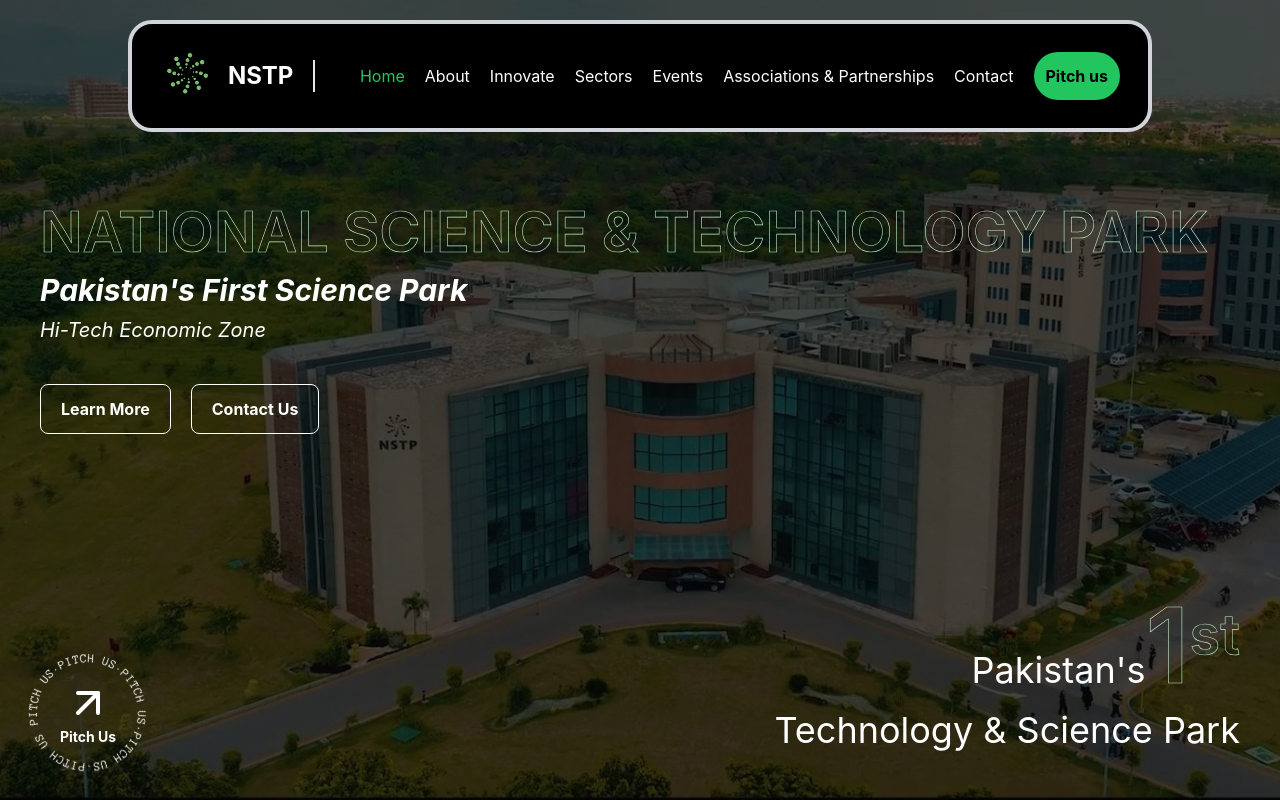
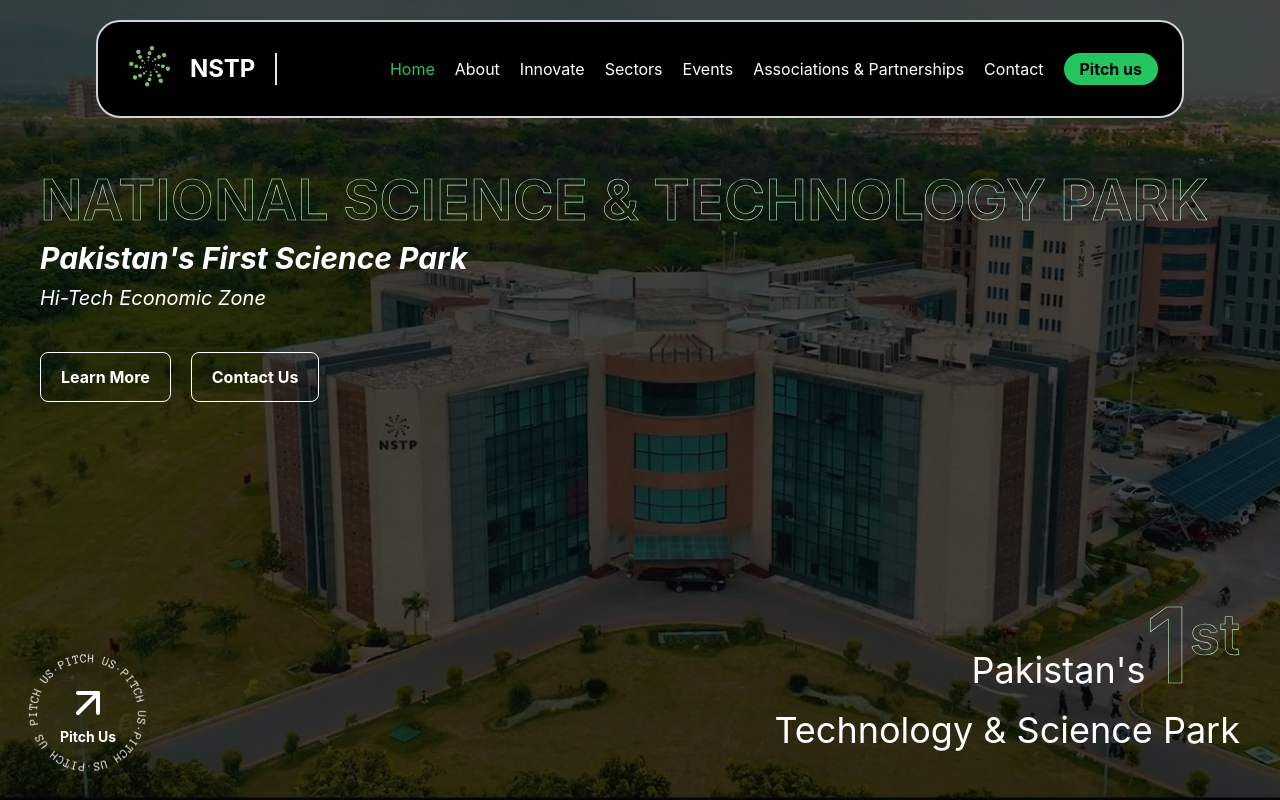
Before and after one commit to Sohaib-Ahmed869/NSTP, a React (Create React App) app: page / in a window 1280 px wide. Shown: the top 800 px of the page. Built offline with nearby package versions, Linux system fonts and the light colour scheme.

Commit message:
navbar and pitchus button

```diff
--- a/src/Components/navbar.js
+++ b/src/Components/navbar.js
@@ -12,7 +12,10 @@
   };
 
   return (
-    <div className="z-10 bg-black text-white p-7 rounded-3xl mt-5 mb-5 w-4/5 border-4 border-gray-300 flex justify-between items-center fixed">
+    <div
+      className="z-10 bg-black text-white p-6 rounded-3xl mt-5 mb-5 border-2 border-gray-300 flex justify-between items-center fixed"
+      style={{ width: "85%" }}
+    >
       <div className="flex space-x-5 items-center">
         <img src={nstplogo} alt="nstp" className="w-12" />
         <h1 className="text-2xl text-center border-r-2 pr-5 font-bold">NSTP</h1>
@@ -85,7 +88,7 @@
           Contact
         </a>
         <a
-          className="hover:text-gray-800 bg-green-500 text-black font-bold p-3 rounded-full cursor-pointer"
+          className="hover:text-gray-800 bg-green-500 text-black font-bold px-4 py-1 rounded-full cursor-pointer"
           onClick={() => handleClick("/tenancy")}
         >
           Pitch us
--- a/src/Home/page.js
+++ b/src/Home/page.js
@@ -26,7 +26,7 @@
         }}
         className="flex flex-col items-start"
       >
-        <div className="flex items-center p-10 mt-36">
+        <div className="flex items-center p-10 mt-28">
           <div>
             <p className="text-5xl text-white text-left mt-5 font-bold slide-left hollow-text">
               NATIONAL SCIENCE & TECHNOLOGY PARK
```
